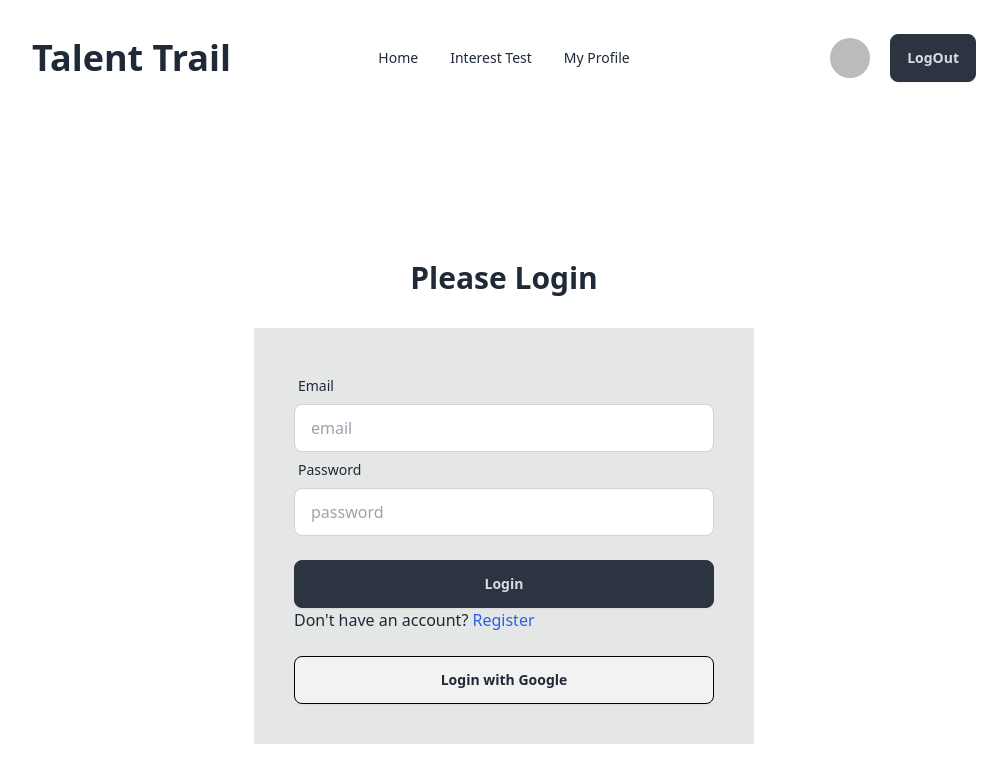
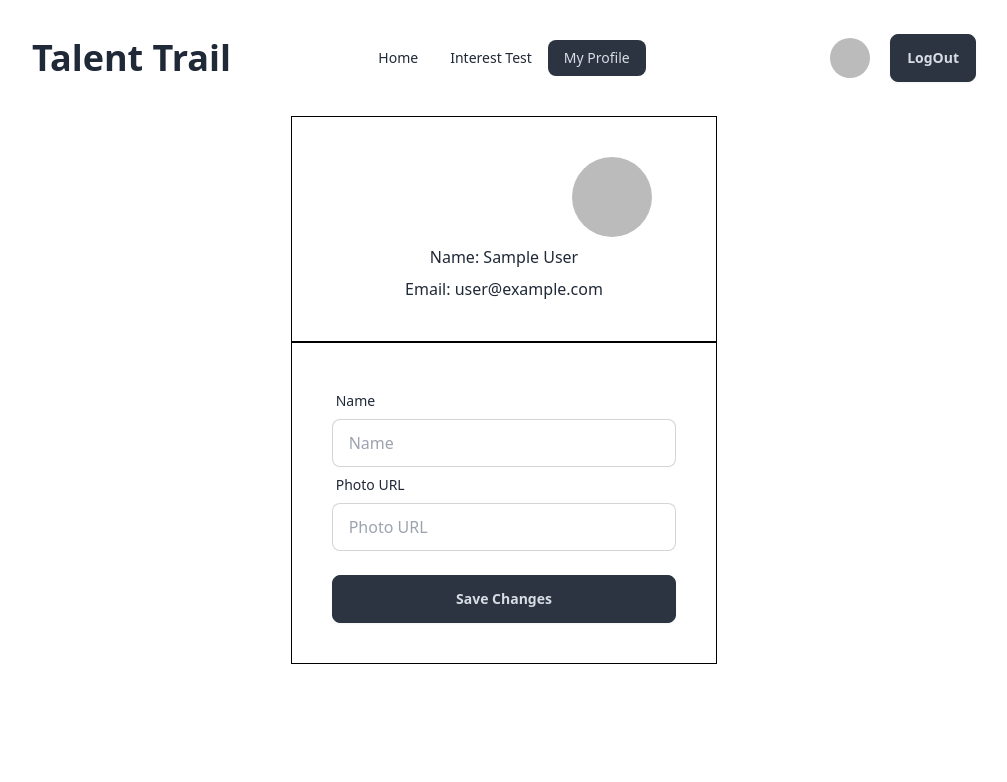
Before and after one commit to Imranahmed935/Talent-Trail, a React (Vite) app: page /profile in a window 1280 px wide. Before the commit this address led to /login. Shown: the top 782 px of the page, without its empty margins (136-1143 px from the left). Built offline with nearby package versions, Linux system fonts and the light colour scheme; no server answers; sample sign-in values are in the browser's storage.

Commit message:
profile update form with firebase updateProfile method

```diff
--- a/src/AuthProvider/AuthProvider.jsx
+++ b/src/AuthProvider/AuthProvider.jsx
@@ -7,17 +7,21 @@ export const AuthContext = createContext();
 
 const AuthProvider = ({children}) => {
     const [user, setUser] = useState(null)
+    const [loading, setLoading] = useState(true);
 
     const googleProvider = new GoogleAuthProvider();
     const createUserWithEmail = (email, password)=>{
+        setLoading(true)
         return createUserWithEmailAndPassword(auth, email, password)
     }
 
     const signInWithEmail = (email, password)=>{
+        setLoading(true)
         return signInWithEmailAndPassword(auth,email, password)
     }
 
     const handleGoogle = ()=>{
+        setLoading(true)
         return signInWithPopup(auth, googleProvider)
     }
 
@@ -30,7 +34,7 @@ const AuthProvider = ({children}) => {
 
     useEffect(()=>{
         const unsubscribe = onAuthStateChanged(auth, currentUser =>{
-            console.log(currentUser)
+            setLoading(false)
             setUser(currentUser)
         })
         return ()=> {
@@ -40,6 +44,8 @@ const AuthProvider = ({children}) => {
 
     const authInfo = {
         user,
+        loading,
+        setUser,
         createUserWithEmail,
         signInWithEmail,
         handleSignOut,
--- a/src/Components/PrivateRoute/PrivateRoute.jsx
+++ b/src/Components/PrivateRoute/PrivateRoute.jsx
@@ -4,7 +4,11 @@ import { Navigate, useLocation } from 'react-router-dom';
 
 const PrivateRoute = ({children}) => {
     const location = useLocation();
-    const {user} = useContext(AuthContext);
+    const {user, loading} = useContext(AuthContext);
+
+    if(loading){
+        return <span className="loading loading-spinner text-success relative top-52 ml-[900px] "></span>
+    }
     if(user){
         return children;
     }
--- a/src/Pages/Profile.jsx
+++ b/src/Pages/Profile.jsx
@@ -1,18 +1,83 @@
-import React from 'react';
+import { useContext } from 'react';
 import Navbar from '../Components/Navbar/Navbar';
 import { Helmet } from 'react-helmet';
+import { AuthContext } from '../AuthProvider/AuthProvider';
+import { updateProfile } from 'firebase/auth';
+import auth from '../Firebase/firebase.init';
+import toast from 'react-hot-toast';
 
 const Profile = () => {
+    const { user, setUser } = useContext(AuthContext);
+
+    const handleSave = (e) => {
+        e.preventDefault();
+        const name = e.target.name.value;
+        const photo = e.target.photo.value;
+        e.target.reset();
+
+        const data = {
+            displayName: name,
+            photoURL: photo,
+        };
+
+        updateProfile(auth.currentUser, data)
+            .then(() => {
+
+                setUser((prevUser) => ({
+                    ...prevUser,
+                    displayName: name,
+                    photoURL: photo,
+                }));
+                toast.success('Changes saved successfully!');
+            })
+            .catch((error) => {
+                toast.error('Profile Update Failed: ' + error.message);
+            });
+    };
+
     return (
         <div>
             <Helmet>
-                <title>talent trail | my profile </title>
+                <title>Talent Trail | My Profile</title>
             </Helmet>
-            <nav className='lg:w-9/12 mx-auto py-6'>
-            <Navbar />
+            <nav className="lg:w-9/12 mx-auto py-6">
+                <Navbar />
             </nav>
-            <div className='lg:w-9/12 mx-auto'>
-                <h1>imran ahmed</h1>
+            <div className="lg:w-4/12 mx-auto border border-black p-10 space-y-2 text-center">
+                <img className="w-20 h-20 ml-60 rounded-full" src={user?.photoURL} alt="Profile" />
+                <h1>Name: {user?.displayName}</h1>
+                <h1>Email: {user?.email}</h1>
+            </div>
+            <div className="lg:w-4/12 mx-auto border border-black p-10">
+                <form onSubmit={handleSave}>
+                    <div className="form-control">
+                        <label className="label">
+                            <span className="label-text">Name</span>
+                        </label>
+                        <input
+                            type="text"
+                            placeholder="Name"
+                            name="name"
+                            className="input input-bordered"
+                            required
+                        />
+                    </div>
+                    <div className="form-control">
+                        <label className="label">
+                            <span className="label-text">Photo URL</span>
+                        </label>
+                        <input
+                            type="text"
+                            placeholder="Photo URL"
+                            name="photo"
+                            className="input input-bordered"
+                            required
+                        />
+                    </div>
+                    <div className="form-control mt-6">
+                        <button className="btn btn-neutral">Save Changes</button>
+                    </div>
+                </form>
             </div>
         </div>
     );
```
